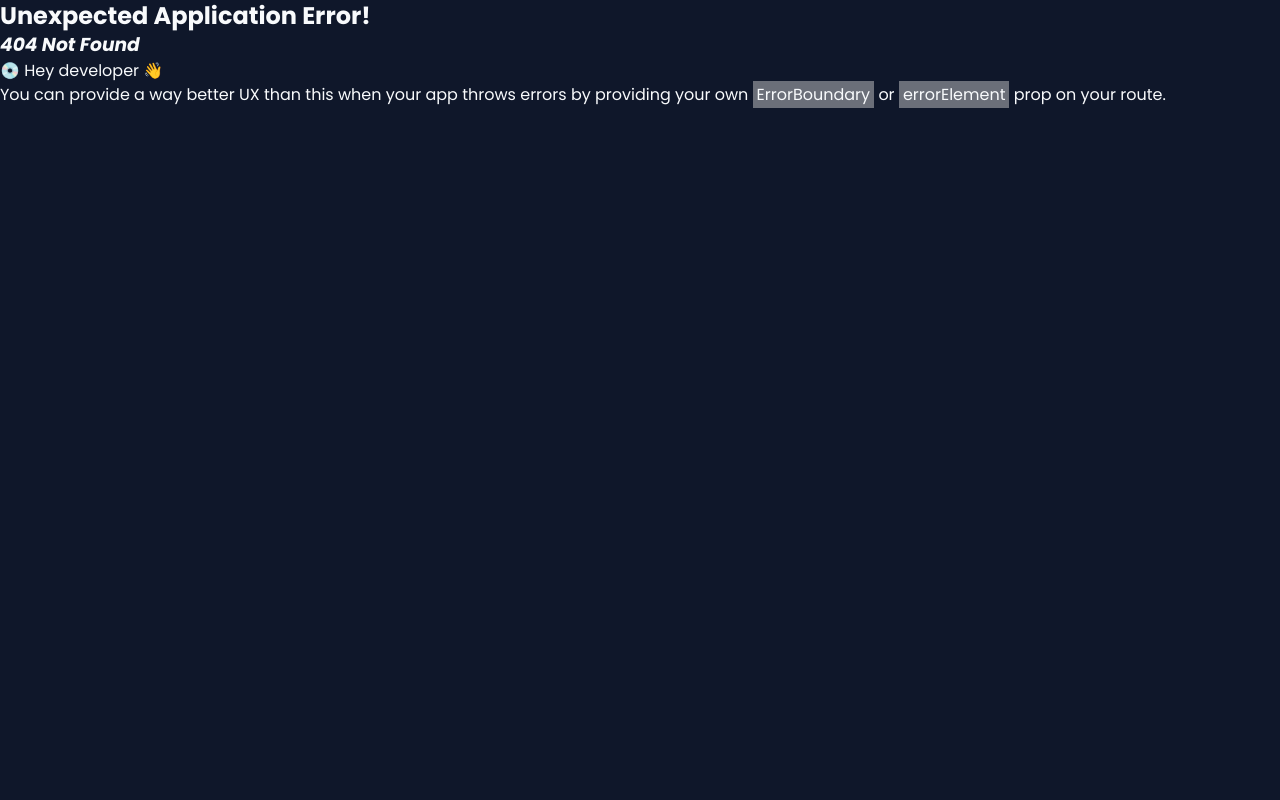
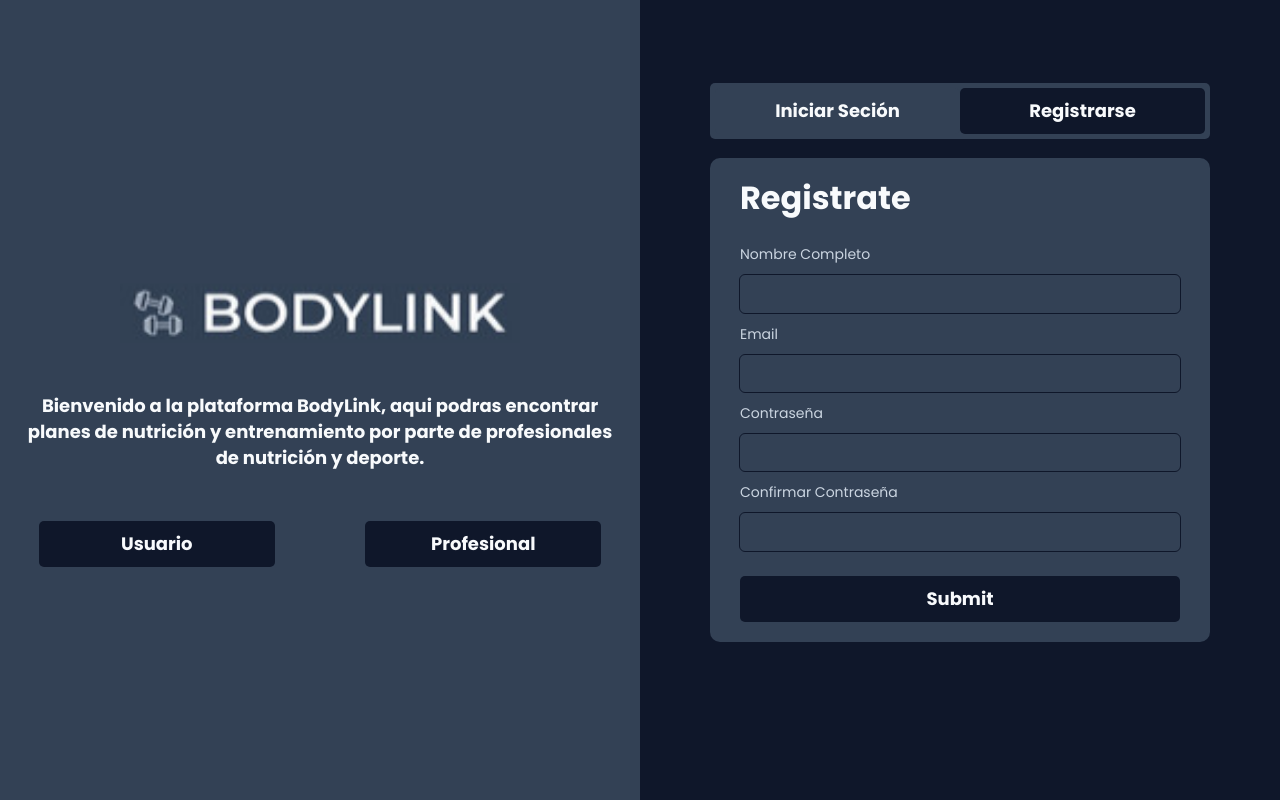
Before and after one commit to adrife2005/BodyLink_FRONTEND, a React (Vite) app: page /auth/user in a window 1280 px wide. Before the commit this address had no page. Built offline with nearby package versions, Linux system fonts and the light colour scheme.

Commit message:
succes: Finished the user form, chore: working to finish the profesional form

```diff
--- a/src/App.jsx
+++ b/src/App.jsx
@@ -2,8 +2,8 @@ import { Route, createBrowserRouter, createRoutesFromElements, RouterProvider }
 import Home from './pages/Home'
 import HeaderLayout from './layout/HeaderLayout'
 import Nutricionista from './pages/Nutricionista'
-import LogInUser from './pages/LogInUser'
-import RegisterUser from './pages/RegisterUser'
+import FormUser from './pages/FormUsers'
+import FormProfesionales from './pages/FormProfesionales'
 
 function App() {
   const router = createBrowserRouter(
@@ -13,8 +13,8 @@ function App() {
         <Route path="/" element={<Home />} />
         <Route path='/personal' element={<Nutricionista />} />
       </Route>
-        <Route path='/auth/register' element={<RegisterUser/>} />
-        <Route path='/auth/login' element={<LogInUser/>} />
+        <Route path='/auth/user' element={<FormUser/>} />
+        <Route path='/auth/profesional' element={<FormProfesionales/>} />
       </>
     )
   )
--- a/src/components/FormButtons.jsx
+++ b/src/components/FormButtons.jsx
@@ -2,15 +2,14 @@ import { Link } from 'react-router-dom'
 import '../css/components/formbuttons.css'
 import { useState } from 'react'
 
-const FormButtons = () => {
-  const [user, setUser] = useState(false);
-  const [profesional, setProfesional] = useState(false)
+const FormButtons = (props) => {
+
 
   return (
     <>
       <div className="form__buttons">
-        <button onClick={() => setUser(prev => !prev)} type="button" className='form__loging__btn'>Usuario</button>
-        <button onClick={() => setProfesional(prev => !prev)} type="button" className='form__register__btn'>Profesional</button>
+        <button onClick={props.closeLoginForm} type="button" className={props.login ? 'form__register__btn' : 'form__loging__btn' }>Iniciar Seción</button>
+        <button onClick={props.closeRegisterForm} type="button" className={props.register ? 'form__register__btn' : 'form__loging__btn' }>Registrarse</button>
       </div>
     </>
   )
--- a/src/components/FormInput.jsx
+++ b/src/components/FormInput.jsx
@@ -16,7 +16,7 @@ const FormInput = (props) => {
       <div className="FormInput">
         <label>{label}</label>
         <input {...inputProps} onChange={onChange} onBlur={handleFocus} focused={focused.toString() } onFocus={() => inputProps.name === "reafirmarcontraseña" && setFocused(true)} autoComplete='off'/>
-        <span>{errorMessage}</span>
+        <p>{errorMessage}</p>
       </div>
     </>
   )
--- a/src/components/Sidebar.jsx
+++ b/src/components/Sidebar.jsx
@@ -41,7 +41,7 @@ const Sidebar = () => {
             <MdOutlineFoodBank className='sidebar__icon' />
             <span className='sidebar__text'>Dietas</span>
           </NavLink>
-          <NavLink className={linkClass} to='/ejercisios' >
+          <NavLink className={linkClass} to='/auth/user' >
             <RiWeightLine className='sidebar__icon' />
             <span className='sidebar__text'>Ejercisios</span>
           </NavLink>
--- a/src/css/components/forminput.css
+++ b/src/css/components/forminput.css
@@ -14,11 +14,11 @@
   color: var(--clr-primary);
 }
 
-.FormInput span {
+.FormInput p {
   font-size: var(--text-xs);
   padding: 3px;
   display: none;
-  color: rgb(255, 0, 0);
+  color: red;
 }
 
 .FormInput {
@@ -27,7 +27,7 @@
   width: 100%;
 }
 
-.FormInput input:invalid[focused='true'] ~ span {
+.FormInput input:invalid[focused='true'] ~ p {
   display: block;
 }
 
--- a/src/css/components/registeruser.css
+++ b/src/css/components/registeruser.css
@@ -1,7 +1,6 @@
 .form__register {
   display: flex;
   align-items: center;
-  justify-content: center;
   height: 100vh;
 }
 
@@ -10,7 +9,7 @@
   padding: 0 30px;
   border-radius: 10px;
   width: 500px;
-  margin-inline: 10px;
+  margin-inline: auto;
   position: relative;
 }
 
@@ -28,10 +27,63 @@
 }
 
 .form__register__title {
+  margin: 20px 0 25px 0;
+}
+
+.form__register__start {
+  background-color: var(--header-color);
+  height: 100%;
+  width: 50%;
   display: flex;
   align-items: center;
-  justify-content: space-between;
-  margin: 20px 0 25px 0;
+  justify-content: center;
+  flex-direction: column;
+}
+
+.form__register__start__img {
+  margin: 50px 0;
+}
+
+.form__register__start__img img {
+  width: 400px;
+  height: 60px;
+}
+
+.form__register__start__welcome {
+  text-align: center;
+  max-width: 60ch;
+}
+
+.form__register__start__welcome h3 {
+  font-size: var(--text-lg);
+  margin: 0 0 50px 0;
+}
+
+.form__register__start__questions {
+  text-align: center;
+  max-width: 60ch;
+}
+
+.form__register__start__questions {
+  display: flex;
+  align-items: center;
+  justify-content: space-evenly;
+  width: 100%;
+  gap: 50px;
+  margin-inline: 20px;
+}
+
+.form__register__start__btn {
+  text-align: center;
+  border-radius: 5px;
+  width: 100%;
+  padding: 10px;
+  border: none;
+  background-color: var(--bg-color);
+  color: var(--clr-default);
+  font-weight: bold;
+  font-size: var(--text-lg);
+  margin-inline: 20px;
 }
 
 /* Sections */
--- a/src/css/components/sidebar.css
+++ b/src/css/components/sidebar.css
@@ -1,5 +1,5 @@
 .sidebar {
-  padding: 0 5px;
+  padding: 5px;
   position: fixed;
   left: 0;
   height: calc(100svh - 70px);
--- /dev/null
+++ b/src/pages/FormProfesionales.jsx
@@ -0,0 +1,8 @@
+
+const FormProfesionales = () => {
+  return (
+    <div>FormProfesionales</div>
+  )
+}
+
+export default FormProfesionales
--- /dev/null
+++ b/src/pages/FormUsers.jsx
@@ -0,0 +1,198 @@
+import '../css/components/registeruser.css'
+import FormInput from '../components/FormInput'
+import { useRef, useState } from 'react'
+import FormButtons from '../components/FormButtons'
+import { Link } from 'react-router-dom'
+import { useNavigate } from 'react-router-dom'
+
+const FormUser = () => {
+  const [valuesRegister, setValuesRegister] = useState({
+    name: "",
+    email: "",
+    edad: "",
+    altura: "",
+    peso: "",
+    contraseña: "",
+    reafirmarcontraseña: "",
+  })
+
+  const [valuesLogIn, setValuesLogIn] = useState({
+    email: "",
+    contraseña: "",
+    reafirmarcontraseña: "",
+  })
+
+
+  const [register, setRegister] = useState(true);
+  const [login, setLogin] = useState(false);
+  const navigate = useNavigate()
+
+
+  const closeLoginForm = () => {
+    setRegister(false)
+    setLogin(true)
+  }
+
+  const closeRegisterForm = () => {
+    setRegister(true)
+    setLogin(false)
+  }
+
+  const inputsRegister = [
+    {
+      id: 1,
+      name: "name",
+      type: "text",
+      errorMessage: "El nombre debe tener de 3 letras como minimo y no debe incluir ningun caracter especial!",
+      label: "Nombre Completo",
+      pattern: `^.{3,}$`,
+      required: true
+    },    {
+      id: 2,
+      name: "email",
+      type: "email",
+      errorMessage: "Debes ingresar un email correcto",
+      patter: `/^[a-zA-Z0-9. _%+-]+@[a-zA-Z0-9. -]+\\. [a-zA-Z]{2,}$/`,
+      label: "Email",
+      required: true
+    },
+    // {
+    //   id: 3,
+    //   name: "edad",
+    //   type: "number",
+    //   errorMessage: "Debes ingresar tu edad",
+    //   label: "Edad",
+    //   required: true
+    // }
+    // ,
+    // {
+    //   id: 4,
+    //   name: "estatura",
+    //   type: "text",
+    //   errorMessage: "Debes ingresar tu estatura",
+    //   label: "Estatura",
+    //   required: true
+    // }
+    // ,
+    // {
+    //   id: 5,
+    //   name: "peso",
+    //   type: "text",
+    //   errorMessage: "Debes ingresar tu peso",
+    //   label: "Peso",
+    //   required: true
+    // }
+    ,
+    {
+      id: 6,
+      name: "contraseña",
+      type: "password",
+      errorMessage: "La contraseña debe tener 8-16 letras y una mayuscula ",
+      label: "Contraseña",
+      pattern: `^(?=.*[A-Z]).{8,16}$`,
+      required: true
+    },
+    {
+      id: 7,
+      name: "reafirmarcontraseña",
+      type: "password",
+      errorMessage: "La contraseña no es la misma",
+      label: "Confirmar Contraseña",
+      pattern: valuesRegister.contraseña,
+      required: true
+    }
+  ]
+
+  const inputsLogIn = [
+      {
+      id: 1,
+      name: "email",
+      type: "email",
+      errorMessage: "Debes ingresar un email correcto",
+      patter: `/^[a-zA-Z0-9. _%+-]+@[a-zA-Z0-9. -]+\\. [a-zA-Z]{2,}$/`,
+      label: "Email",
+      required: true
+    },
+    {
+      id: 2,
+      name: "contraseña",
+      type: "password",
+      errorMessage: "La contraseña debe tener 8-16 letras y una mayuscula ",
+      label: "Contraseña",
+      pattern: `^(?=.*[A-Z]).{8,16}$`,
+      required: true
+    },
+    {
+      id: 3,
+      name: "reafirmarcontraseña",
+      type: "password",
+      errorMessage: "La contraseña no es la misma",
+      label: "Confirmar Contraseña",
+      pattern: valuesLogIn.contraseña,
+      required: true
+    }
+  ]
+
+  const onChangeRegister = (e) => {
+    setValuesRegister({...valuesRegister, [e.target.name]: e.target.value})
+  }
+
+  const onChangeLogIn = (e) => {
+    setValuesLogIn({ ...valuesLogIn , [e.target.name]: e.target.value});
+  }
+
+  const registerUser = (e) => {
+    e.preventDefault()
+
+    // const data = new FormData(e.target)
+    // const registerData = Object.fromEntries(data.entries())
+    navigate('/')
+  }
+
+  const loginUser = (e) => {
+    e.preventDefault()
+
+    // const data = new FormData(e.target)
+    // const registerData = Object.fromEntries(data.entries())
+    navigate('/')
+  }
+
+
+
+  return (
+    <div className="form__register">
+      <div className="form__register__start">
+        <div className="form__register__start__img">
+          <img src="../../BodyLink.png" alt="logo" />
+        </div>
+        <div className="form__register__start__welcome">
+          <h3>
+            Bienvenido a la plataforma BodyLink, aqui podras encontrar planes de nutrición y entrenamiento
+            por parte de profesionales de nutrición y deporte.
+          </h3>
+        </div>
+        <div className="form__register__start__questions">
+          <Link to='/auth/user' className='form__register__start__btn'>Usuario</Link>
+          <Link to='/auth/profesional' className='form__register__start__btn'>Profesional</Link>
+        </div>
+      </div>
+      <form onSubmit={register ? registerUser : loginUser} className='form__register__submit'>
+        <div className="form__register__title">
+          <h1>{ register ? 'Registrate' : 'Iniciar Seción' }</h1>
+        </div>
+        <FormButtons closeLoginForm={closeLoginForm} closeRegisterForm={ closeRegisterForm} register={register} login={login} />
+        {
+          register ?
+          inputsRegister.map((input) => (
+            <FormInput key={input.id} {...input} value={valuesRegister[[input.name]]} onChange={onChangeRegister} />
+          )) : inputsLogIn.map((input) => (
+            <FormInput key={input.id} {...input} value={valuesLogIn[[input.name]]} onChange={onChangeLogIn} />
+          ))
+        }
+        <button className='btn' type="submit">Submit</button>
+      </form>
+    </div>
+  )
+}
+
+export default FormUser
--- a/src/pages/LogInUser.jsx
+++ /dev/null
@@ -1,8 +0,0 @@
-
-const LogInUser = () => {
-  return (
-    <div>LogInUser</div>
-  )
-}
-
-export default LogInUser
--- a/src/pages/RegisterUser.jsx
+++ /dev/null
@@ -1,114 +0,0 @@
-import '../css/components/registeruser.css'
-import FormInput from '../components/FormInput'
-import { useRef, useState } from 'react'
-import FormButtons from '../components/FormButtons'
-
-const RegisterUser = () => {
-  const [values, setValues] = useState({
-    name: "",
-    email: "",
-    edad: "",
-    altura: "",
-    peso: "",
-    contraseña: "",
-    reafirmarcontraseña: "",
-  })
-
-  const inputs = [
-    {
-      id: 1,
-      name: "name",
-      type: "text",
-      errorMessage: "El nombre debe tener de 3 letras como minimo y no debe incluir ningun caracter especial!",
-      label: "Nombre Completo",
-      pattern: `^.{3,}$`,
-      required: true
-    },    {
-      id: 2,
-      name: "email",
-      type: "email",
-      errorMessage: "Debes ingresar un email correcto",
-      patter: `/^[a-zA-Z0-9. _%+-]+@[a-zA-Z0-9. -]+\\. [a-zA-Z]{2,}$/`,
-      label: "Email",
-      required: true
-    },
-    // {
-    //   id: 3,
-    //   name: "edad",
-    //   type: "number",
-    //   errorMessage: "Debes ingresar tu edad",
-    //   label: "Edad",
-    //   required: true
-    // }
-    // ,
-    // {
-    //   id: 4,
-    //   name: "estatura",
-    //   type: "text",
-    //   errorMessage: "Debes ingresar tu estatura",
-    //   label: "Estatura",
-    //   required: true
-    // }
-    // ,
-    // {
-    //   id: 5,
-    //   name: "peso",
-    //   type: "text",
-    //   errorMessage: "Debes ingresar tu peso",
-    //   label: "Peso",
-    //   required: true
-    // }
-    ,
-    {
-      id: 6,
-      name: "contraseña",
-      type: "password",
-      errorMessage: "La contraseña debe tener 8-16 letras y una mayuscula ",
-      label: "Contraseña",
-      pattern: `^(?=.*[A-Z]).{8,16}$`,
-      required: true
-    },
-    {
-      id: 7,
-      name: "reafirmarcontraseña",
-      type: "password",
-      errorMessage: "La contraseña no es la misma",
-      label: "Confirmar Contraseña",
-      pattern: values.contraseña,
-      required: true
-    }
-  ]
-
-  const onChange = (e) => {
-    setValues({...values, [e.target.name]: e.target.value})
-  }
-
-  const registerUser = (e) => {
-    e.preventDefault()
-
-    // const data = new FormData(e.target)
-    // const registerData = Object.fromEntries(data.entries())
-  }
-
-
-
-  return (
-    <div className="form__register">
-      <form onSubmit={registerUser} className='form__register__submit'>
-        <div className="form__register__title">
-          <h1>Registrate</h1>
-          <img src="../../public/BodyLink.png" alt="logo" />
-        </div>
-        <FormButtons/>
-        {
-          inputs.map((input) => (
-            <FormInput key={input.id} {...input} value={values[[input.name]]} onChange={onChange} />
-          ))
-        }
-        <button className='btn' type="submit">Submit</button>
-      </form>
-    </div>
-  )
-}
-
-export default RegisterUser
```
